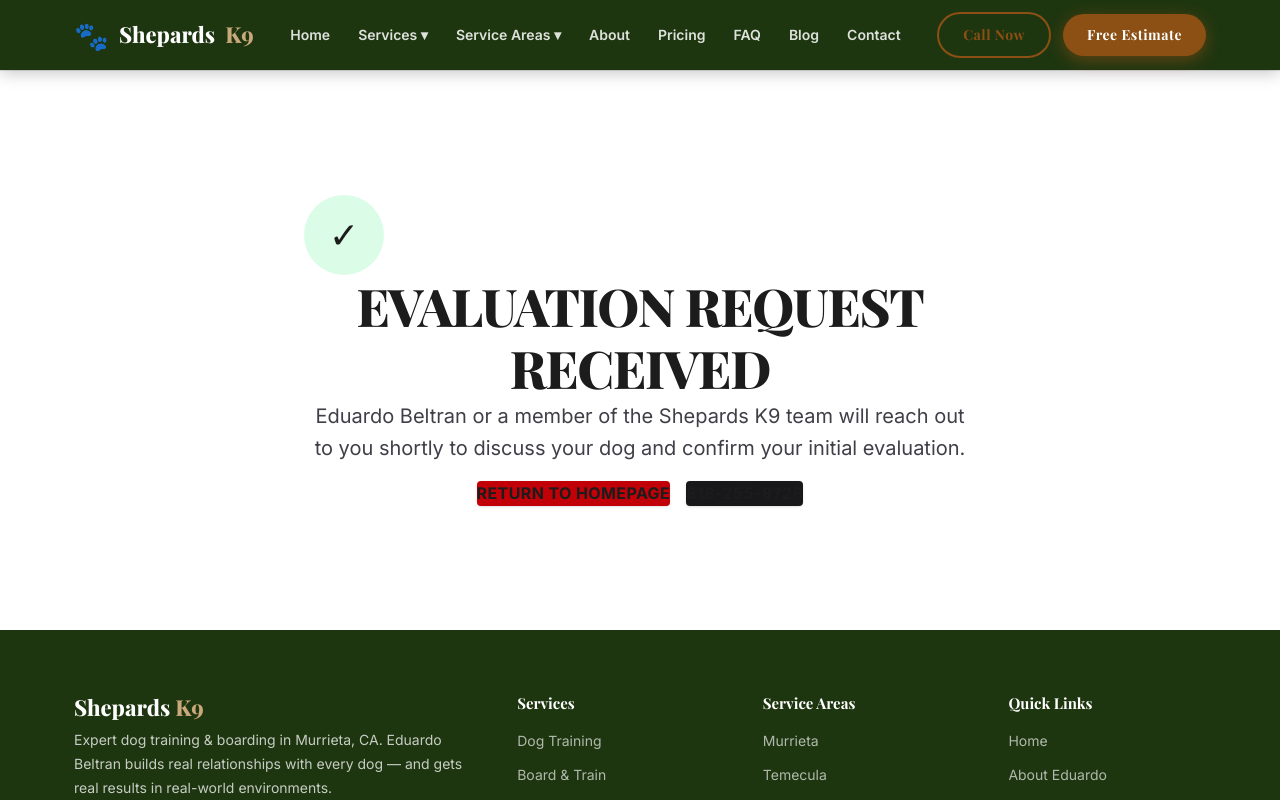
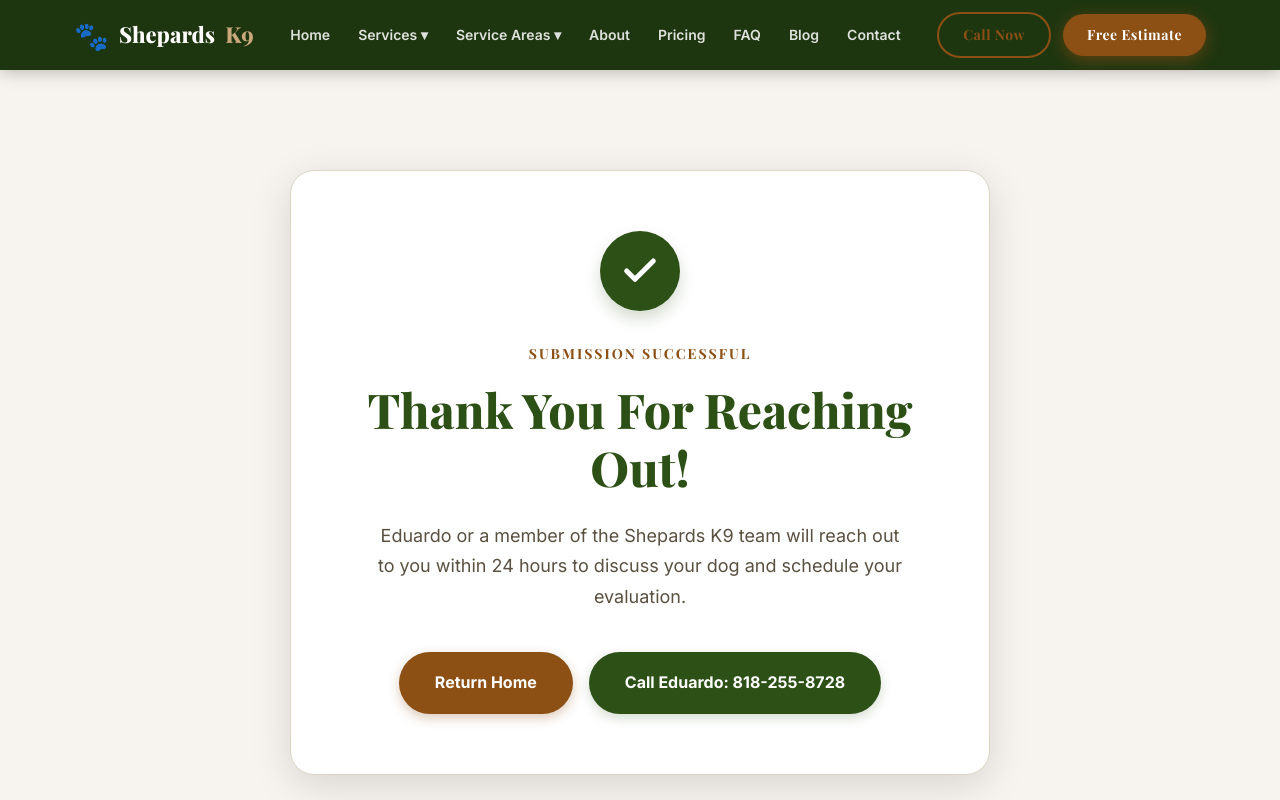
Before and after one commit to thecreator-art/k9-beltran, a Next.js app: page /thank-you in a window 1280 px wide. Shown: the top 800 px of the page. Built offline with nearby package versions, Linux system fonts and the light colour scheme.

Commit message:
design: overhaul thank you page with premium brand colors and layout

```diff
--- a/src/app/thank-you/page.jsx
+++ b/src/app/thank-you/page.jsx
@@ -15,23 +15,96 @@
 
 export default function ThankYouPage() {
     return (
-        <main className="bg-white min-h-[70vh] flex flex-col items-center justify-center py-32 px-6 border-t border-zinc-200">
-            <div className="max-w-2xl text-center">
-                <div className="w-20 h-20 bg-green-100 rounded-full flex items-center justify-center mx-auto mb-8">
-                    <span className="text-4xl">✓</span>
+        <main style={{
+            backgroundColor: 'var(--bg-light)',
+            minHeight: '80vh',
+            display: 'flex',
+            flexDirection: 'column',
+            alignItems: 'center',
+            justifyContent: 'center',
+            padding: '100px 24px',
+            textAlign: 'center'
+        }}>
+            <div style={{
+                maxWidth: '700px',
+                backgroundColor: 'white',
+                padding: '60px 40px',
+                borderRadius: '24px',
+                boxShadow: 'var(--shadow-lg)',
+                border: '1px solid var(--border)'
+            }}>
+                <div style={{
+                    width: '80px',
+                    height: '80px',
+                    backgroundColor: 'var(--primary)',
+                    borderRadius: '50%',
+                    display: 'flex',
+                    alignItems: 'center',
+                    justifyContent: 'center',
+                    margin: '0 auto 32px',
+                    boxShadow: '0 8px 16px rgba(45, 80, 22, 0.2)'
+                }}>
+                    <svg width="40" height="40" viewBox="0 0 24 24" fill="none" stroke="white" strokeWidth="3" strokeLinecap="round" strokeLinejoin="round">
+                        <polyline points="20 6 9 17 4 12"></polyline>
+                    </svg>
                 </div>
-                <h1 className="text-4xl md:text-5xl font-black text-zinc-900 mb-6 uppercase tracking-tight">
-                    Evaluation Request Received
+
+                <p style={{
+                    fontFamily: 'var(--font-heading)',
+                    color: 'var(--accent)',
+                    fontWeight: 700,
+                    fontSize: '14px',
+                    letterSpacing: '2px',
+                    textTransform: 'uppercase',
+                    marginBottom: '16px'
+                }}>
+                    Submission Successful
+                </p>
+
+                <h1 style={{
+                    fontFamily: 'var(--font-heading)',
+                    fontSize: 'clamp(32px, 5vw, 48px)',
+                    color: 'var(--primary)',
+                    marginBottom: '24px',
+                    fontWeight: 800
+                }}>
+                    Thank You For Reaching Out!
                 </h1>
-                <p className="text-xl text-zinc-700 leading-relaxed mb-8">
-                    Eduardo Beltran or a member of the Shepards K9 team will reach out to you shortly to discuss your dog and confirm your initial evaluation.
+
+                <p style={{
+                    fontSize: '18px',
+                    color: 'var(--text-muted)',
+                    lineHeight: '1.7',
+                    marginBottom: '40px',
+                    maxWidth: '540px',
+                    marginInline: 'auto'
+                }}>
+                    Eduardo or a member of the Shepards K9 team will reach out to you within 24 hours to discuss your dog and schedule your evaluation.
                 </p>
-                <div className="flex justify-center gap-4 flex-wrap">
-                    <Link href="/" className="inline-block px-8 py-4 bg-red-700 hover:bg-red-600 text-white font-bold tracking-wide uppercase rounded transition-colors shadow flex-shrink-0">
-                        Return to Homepage
+
+                <div style={{ display: 'flex', gap: '16px', justifyContent: 'center', flexWrap: 'wrap' }}>
+                    <Link href="/" style={{
+                        backgroundColor: 'var(--accent)',
+                        color: 'white',
+                        padding: '18px 36px',
+                        borderRadius: '50px',
+                        fontWeight: 700,
+                        fontSize: '16px',
+                        boxShadow: '0 4px 12px rgba(140, 79, 20, 0.3)',
+                        transition: 'transform 0.2s ease'
+                    }}>
+                        Return Home
                     </Link>
-                    <a href={SITE_CONFIG.phoneHref} className="inline-block px-8 py-4 bg-zinc-900 hover:bg-zinc-800 text-white font-bold tracking-wide uppercase rounded transition-colors shadow flex-shrink-0">
-                        {SITE_CONFIG.phone}
+                    <a href={SITE_CONFIG.phoneHref} style={{
+                        backgroundColor: 'var(--primary)',
+                        color: 'white',
+                        padding: '18px 36px',
+                        borderRadius: '50px',
+                        fontWeight: 700,
+                        fontSize: '16px',
+                        boxShadow: '0 4px 12px rgba(45, 80, 22, 0.2)'
+                    }}>
+                        Call Eduardo: {SITE_CONFIG.phone}
                     </a>
                 </div>
             </div>
```
